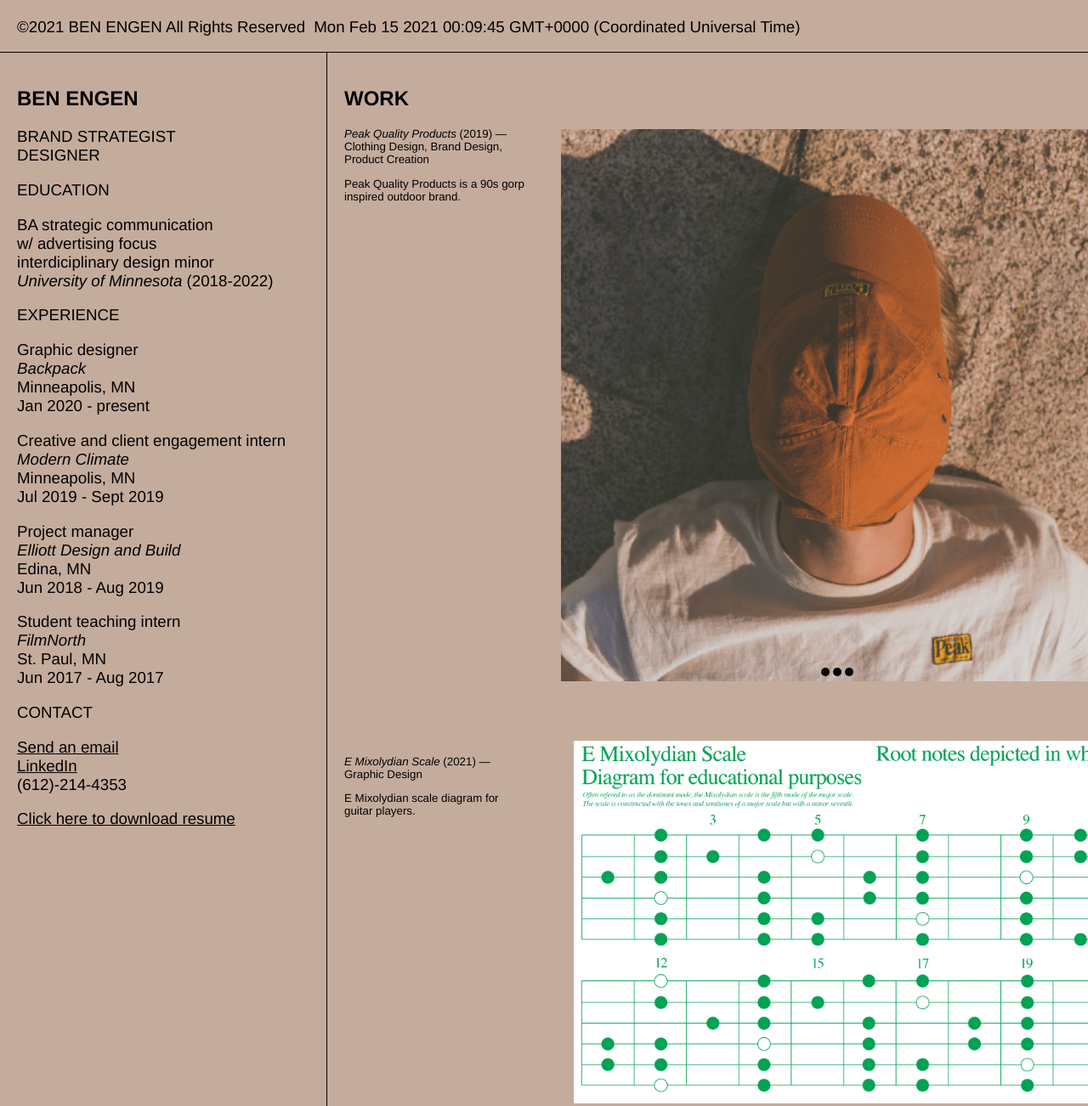
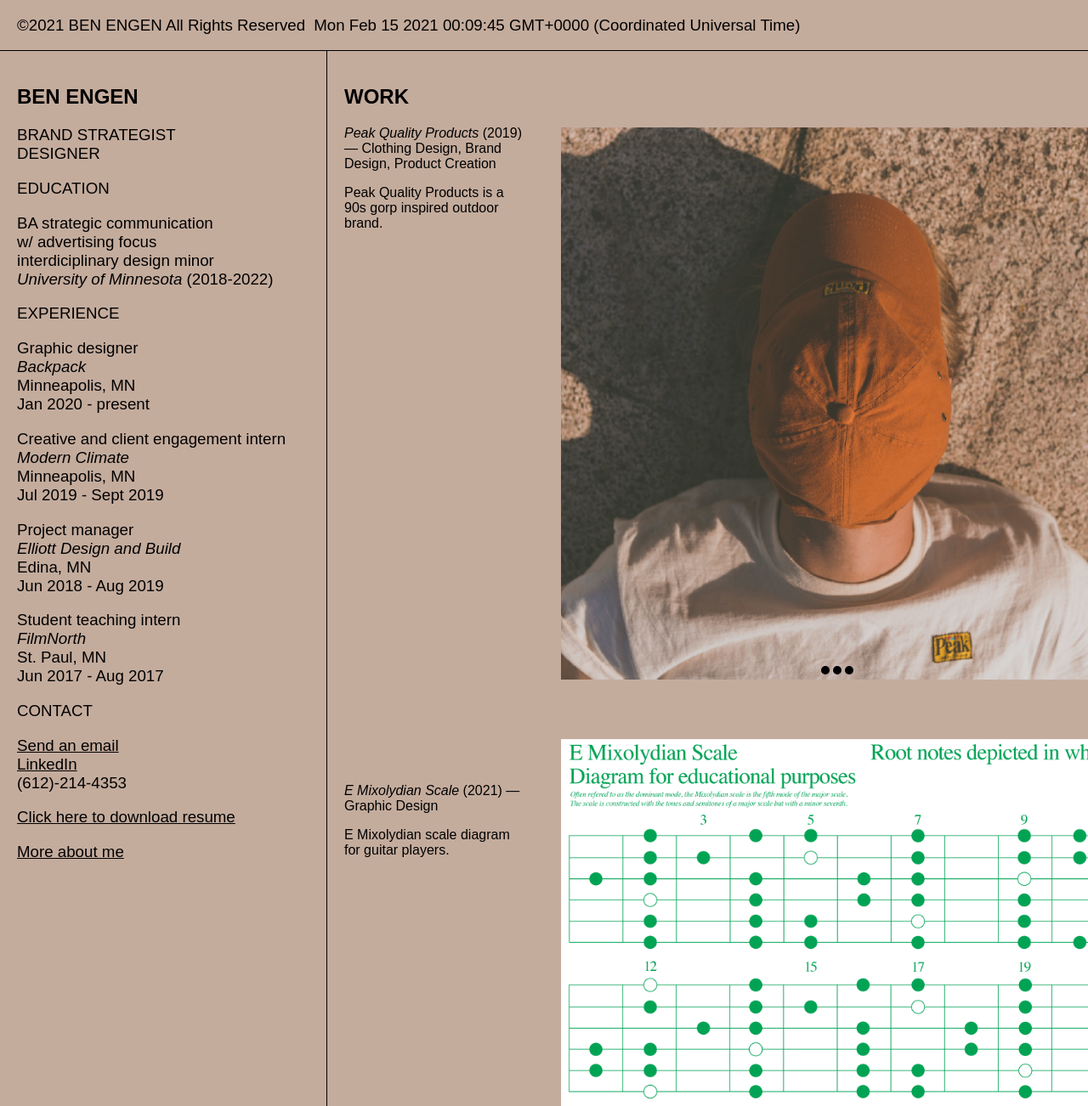
Before and after one commit to bengen16/persusite2, a plain HTML site: page index.html in a window 1280 px wide. Shown: the top 1302 px of the page at 85% size. Drawn offline with Linux system fonts and the light colour scheme; a web font is replaced by a local one.

Commit message:
changed to adobe fonts

```diff
--- a/index.html
+++ b/index.html
@@ -79,6 +79,10 @@ display_c();
 	<h3>
 		<a style="color:black" href="BenEngen resume.pdf">Click here to download resume</a>
 	</h3>
+
+	<h3>
+		<a style="color:black" href="about.html">More about me</a>
+	</h3>
   </div>
 
   <div class="column middle">
@@ -112,7 +116,7 @@ display_c();
       </div>
  </div>
 
- <img src="mixo1.png" style="padding-top: 70px; padding-left: 15px; width: 650px;"></img>
+ <img src="mixo1.png" style="padding-top: 70px; padding-left: auto; width: 650px;"></img>
 
 	<div class="slider">
       <span id="slide-4"></span>
@@ -130,9 +134,9 @@ display_c();
       </div>
 
   </div>
-<iframe style="padding-top: 70px; padding-left: 15px;" width="650" height="500" src="https://www.youtube.com/embed/Y4b_Vy2X80w" frameborder="0" allow="accelerometer; autoplay; clipboard-write; encrypted-media; gyroscope; picture-in-picture" allowfullscreen></iframe>
+<iframe style="padding-top: 70px; padding-left: auto;" width="650" height="500" src="https://www.youtube.com/embed/Y4b_Vy2X80w" frameborder="0" allow="accelerometer; autoplay; clipboard-write; encrypted-media; gyroscope; picture-in-picture" allowfullscreen></iframe>
 
- <img src="Comet logos copy.png" style="padding-top: 70px; padding-left: 15px; width: 650px;"></img>
+ <img src="foldedbudapest2.png" style="padding-top: 70px; padding-left: 3; width: 650px;"></img>
 </div>
 
 
--- a/styles.css
+++ b/styles.css
@@ -1,22 +1,34 @@
 :root {
 --greenish: #a0c85d;
 --brownish: #c4ac9d;
+--blueish:#5f75b9;
+--lightdark:#161513;
 }
 body {
-  font-family: helvetica, monospace; font-weight: 300;
-  margin:0px;
-  height:auto;
-  width: auto;
-  background-color: var(--brownish);
+font-family: neue-haas-grotesk-display, sans-serif;
+
+font-weight: 400;
+
+font-style: normal;
+height:auto;
+width: auto;
+background-color: var(--brownish);
+margin: 0%;
 }
 
 h1,h2,h3,h4,h5,p {
-  font-family: "helvetica", monospace; font-weight: 300;
+
+font-family: neue-haas-grotesk-display, sans-serif;
+
+font-weight: 300;
+
+font-style: normal;
 }
 
 p {
-  font-size: 10pt;
+  font-size: 12pt;
 }
+
 
 * {
   box-sizing: border-box;
@@ -56,14 +68,14 @@ p {
 }
 
 .header {
-  padding-top: 2px;
+  padding-top: 0px;
   padding-left: 20px;
   padding-bottom: 0px;
   text-align: left;
   background: var(--brownish);
   color: black;
   border-bottom: solid black 1px;
-  margin:0px;
+  margin:0%;
 }
 .footer {
    position: sticky;
@@ -109,6 +121,7 @@ p {
         margin-top: 70px;
         text-align: center;
         overflow: hidden;
+        padding-left: auto;
       }
       .image-container {
         width: 1950px;
@@ -120,6 +133,7 @@ p {
         -moz-transition: left 0.5s;
         -o-transition: left 0.5s;
         transition: left 0.5s;
+        padding-left: auto;
       }
       .slide {
         float: left;
```
Also changed, not shown: about.html (added, +32 -0 lines), foldedbudapest2.png (added), grandbudapest.png (added), 1 other file.
